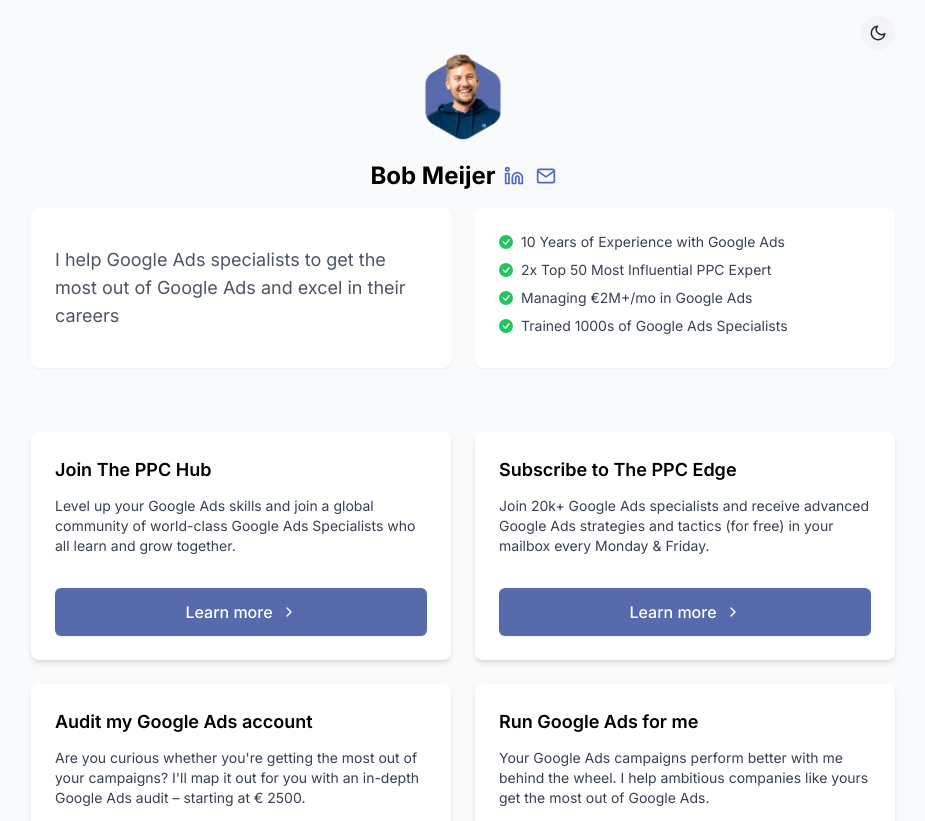
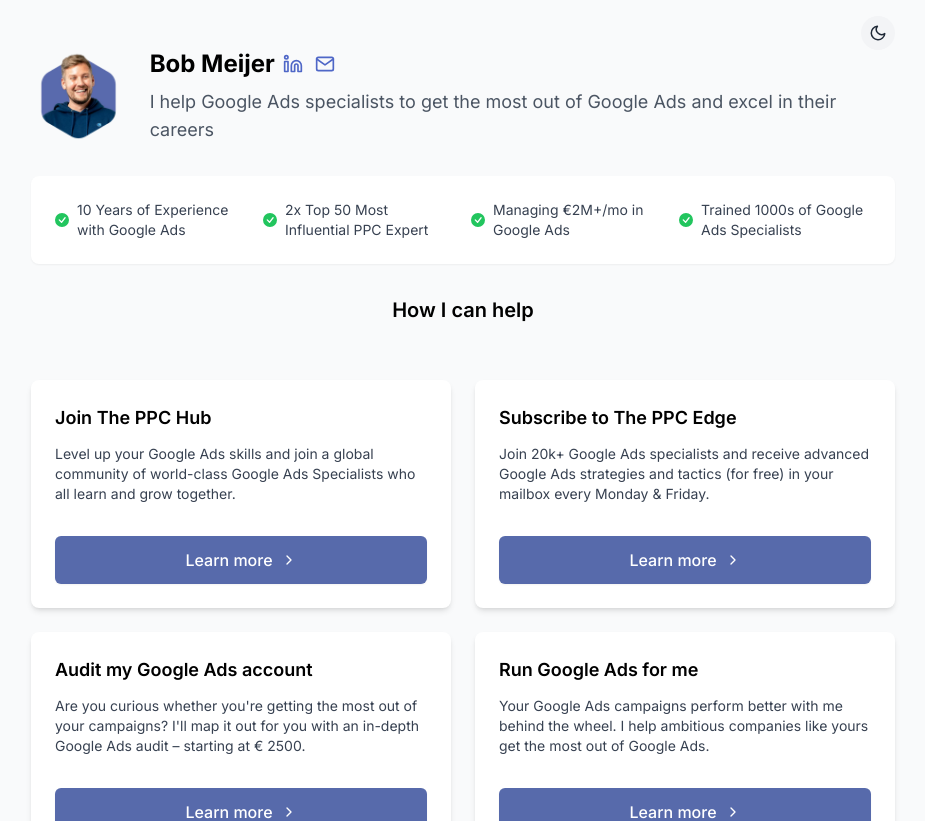
Before and after one commit to bobmeijer/linktree-alternative, a Next.js app: page / in a window 1280 px wide. Shown: the top 821 px of the page, without its empty margins (177-1102 px from the left). Built offline with nearby package versions, Linux system fonts and the light colour scheme.

Commit message:
Redesign profile layout: align content next to profile picture, reorganize USPs, add section title

```diff
--- a/app/components/Profile.tsx
+++ b/app/components/Profile.tsx
@@ -25,7 +25,8 @@
 }: ProfileProps) => {
   return (
     <div className="mb-8 w-full">
-      <div className="profile-image mx-auto">
+      <div className="flex flex-col md:flex-row items-center md:items-start gap-6 mb-8 w-full max-w-6xl mx-auto">
+        <div className="profile-image mb-0">
           <Image
             src={image}
             alt={`${name}'s profile picture`}
@@ -36,7 +37,9 @@
             unoptimized
           />
         </div>
-      <div className="flex items-center justify-center gap-2 mb-4">
+
+        <div className="flex flex-col">
+          <div className="flex items-center gap-2 mb-2">
             <h1 className="text-2xl font-bold">{name}</h1>
             <div className="social-icons">
               {socials.linkedin && (
@@ -62,19 +65,16 @@
             </div>
           </div>
 
-      <div className="w-full flex justify-center mb-8">
-        <div className="grid grid-cols-1 md:grid-cols-2 gap-6 w-full max-w-6xl">
-          <div className="flex items-center justify-center">
-            <div className="bg-white dark:bg-gray-800 p-6 rounded-lg shadow-sm w-full h-full flex items-center">
           <p className="text-gray-600 dark:text-gray-300 text-lg">{bio}</p>
         </div>
       </div>
 
       {credentials.length > 0 && (
-            <div className="flex items-center justify-center">
-              <div className="credentials-list bg-white dark:bg-gray-800 p-6 rounded-lg shadow-sm w-full">
+        <div className="w-full flex justify-center mb-8">
+          <div className="credentials-list bg-white dark:bg-gray-800 p-6 rounded-lg shadow-sm w-full max-w-6xl">
+            <div className="grid grid-cols-1 md:grid-cols-2 lg:grid-cols-4 gap-4">
               {credentials.map((credential, index) => (
-                  <div key={index} className="flex items-center mb-2 text-left">
+                <div key={index} className="flex items-center">
                   <span className="text-green-500 mr-2 flex-shrink-0">
                     <BsCheckCircleFill size={14} />
                   </span>
@@ -83,8 +83,11 @@
               ))}
             </div>
           </div>
+        </div>
       )}
-        </div>
+
+      <div className="w-full flex justify-center mb-6">
+        <h2 className="text-xl font-semibold text-center">How I can help</h2>
       </div>
     </div>
   );
```
Lines whose indentation alone changed are shown as unchanged.
